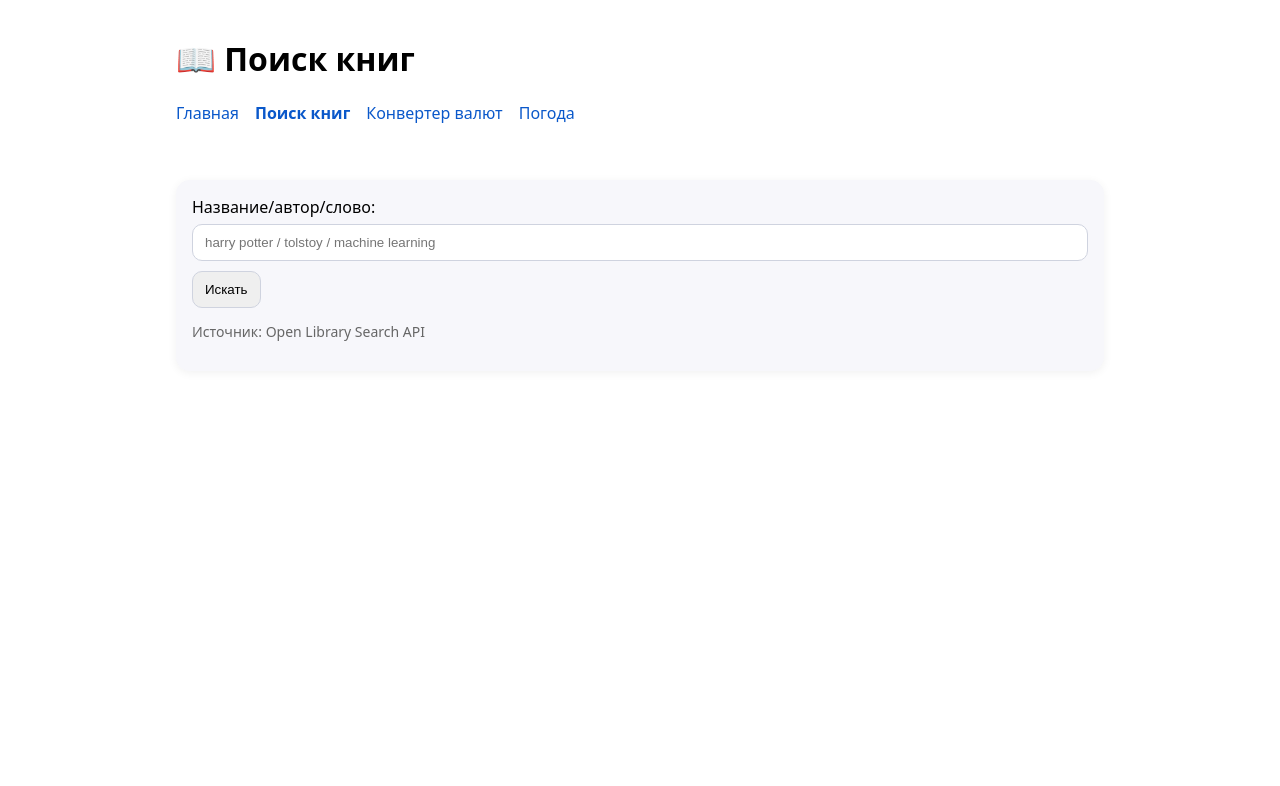
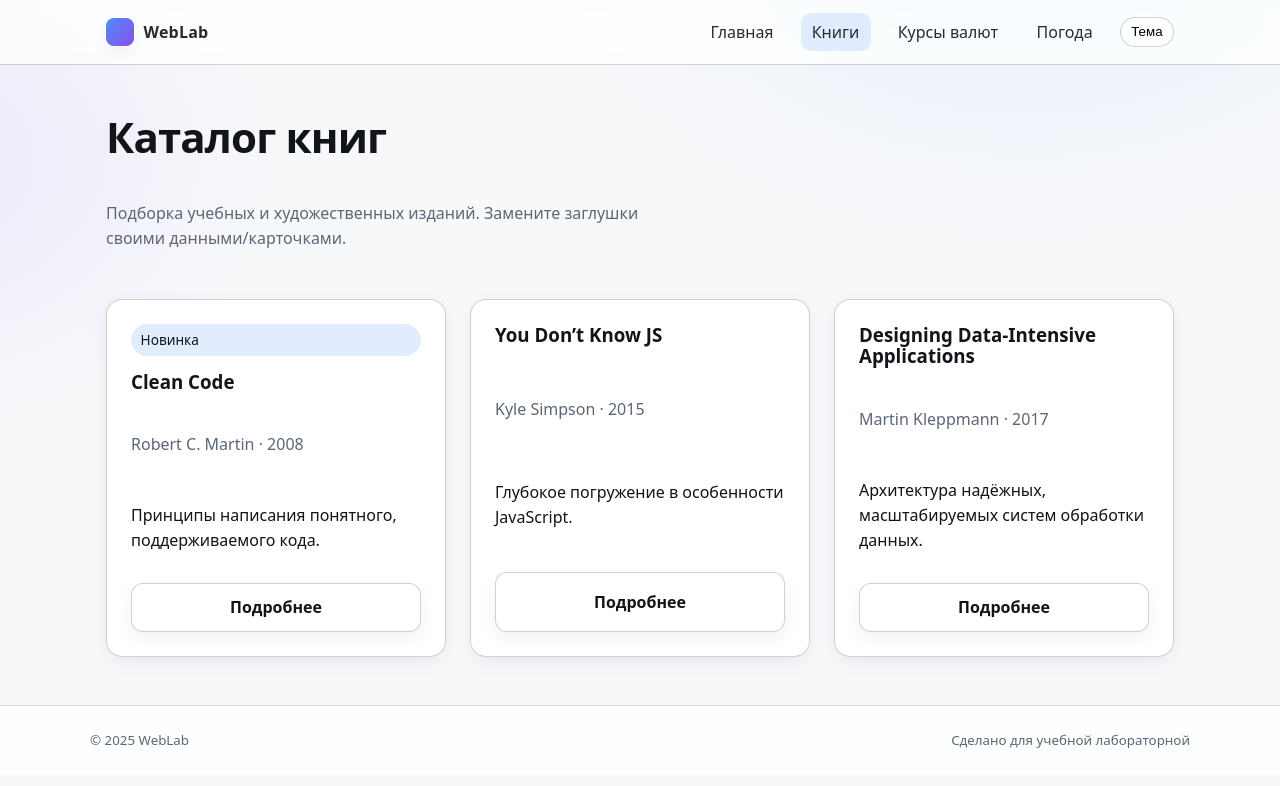
Before and after one commit to dervvilang/weblab2, a website built with Vite: page books.html in a window 1280 px wide. Built offline with nearby package versions, Linux system fonts and the light colour scheme.

Commit message:
Update books.html

```diff
--- a/books.html
+++ b/books.html
@@ -1,43 +1,81 @@
 <!doctype html>
 <html lang="ru">
 <head>
-    <meta charset="UTF-8"/>
-    <meta name="viewport" content="width=device-width, initial-scale=1.0"/>
-    <title>Поиск книг — WebLab2</title>
+  <meta charset="utf-8" />
+  <meta name="viewport" content="width=device-width, initial-scale=1" />
+  <title>WebLab — Книги</title>
+  <link rel="stylesheet" href="modern.css" />
 </head>
 <body>
-    <header class="container">
-      <h1>📖 Поиск книг</h1>
+
+<header class="header">
+  <div class="container">
     <nav class="nav">
-        <a href="./index.html">Главная</a>
-        <a href="./books.html" aria-current="page">Поиск книг</a>
-        <a href="./currency.html">Конвертер валют</a>
-        <a href="./weather.html">Погода</a>
+      <a class="brand" href="index.html" aria-label="Home">
+        <span class="logo"></span>
+        <span>WebLab</span>
+      </a>
+
+      <button id="burger" class="burger" aria-label="Open menu">
+        <svg viewBox="0 0 24 24" fill="currentColor" aria-hidden="true">
+          <path d="M3 6h18M3 12h18M3 18h18"/>
+        </svg>
+      </button>
+
+      <div id="menu" class="menu">
+        <a href="index.html">Главная</a>
+        <a class="active" href="books.html">Книги</a>
+        <a href="currency.html">Курсы валют</a>
+        <a href="weather.html">Погода</a>
+        <button id="theme-toggle" class="theme-toggle" title="Theme" data-mode="system">
+          <span>Тема</span>
+        </button>
+      </div>
     </nav>
+  </div>
 </header>
 
 <main class="container">
-      <form id="book-form" class="card">
-        <label>
-          Название/автор/слово:
-          <input id="book-query" type="text" required placeholder="harry potter / tolstoy / machine learning"/>
-        </label>
-        <button type="submit">Искать</button>
-        <p class="hint">Источник: Open Library Search API</p>
-      </form>
+  <section class="hero stack-m">
+    <h1>Каталог книг</h1>
+    <p class="lead">Подборка учебных и художественных изданий. Замените заглушки своими данными/карточками.</p>
+  </section>
 
-      <section id="book-results" class="grid"></section>
+  <section class="grid">
+    <!-- Карточка книги -->
+    <article class="card col-4 stack-m">
+      <div class="badge">Новинка</div>
+      <h3>Clean Code</h3>
+      <p class="lead">Robert C. Martin · 2008</p>
+      <p>Принципы написания понятного, поддерживаемого кода.</p>
+      <a class="btn ghost" href="#" aria-label="Подробнее о Clean Code">Подробнее</a>
+    </article>
 
-      <template id="book-item">
-        <article class="card">
-          <img class="cover" alt="Обложка"/>
-          <h3 class="title"></h3>
-          <p class="meta"></p>
-          <a class="link" target="_blank" rel="noopener">Подробнее</a>
+    <article class="card col-4 stack-m">
+      <h3>You Don’t Know JS</h3>
+      <p class="lead">Kyle Simpson · 2015</p>
+      <p>Глубокое погружение в особенности JavaScript.</p>
+      <a class="btn ghost" href="#" aria-label="Подробнее о YDKJS">Подробнее</a>
     </article>
-      </template>
+
+    <article class="card col-4 stack-m">
+      <h3>Designing Data-Intensive Applications</h3>
+      <p class="lead">Martin Kleppmann · 2017</p>
+      <p>Архитектура надёжных, масштабируемых систем обработки данных.</p>
+      <a class="btn ghost" href="#" aria-label="Подробнее о DDIA">Подробнее</a>
+    </article>
+  </section>
 </main>
 
-    <script type="module" src="/src/books.js"></script>
+<footer class="footer">
+  <div class="container inner">
+    <small>© 2025 WebLab</small>
+    <div class="stack-s">
+      <small>Сделано для учебной лабораторной</small>
+    </div>
+  </div>
+</footer>
+
+<script src="theme.js"></script>
 </body>
 </html>
```
Lines whose indentation alone changed are shown as unchanged.
